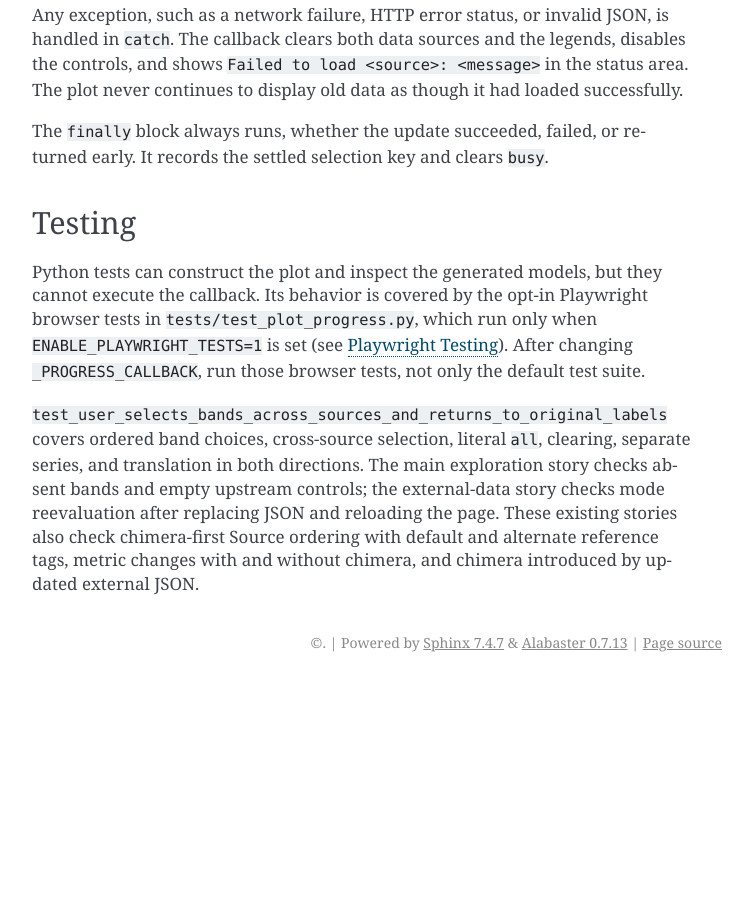
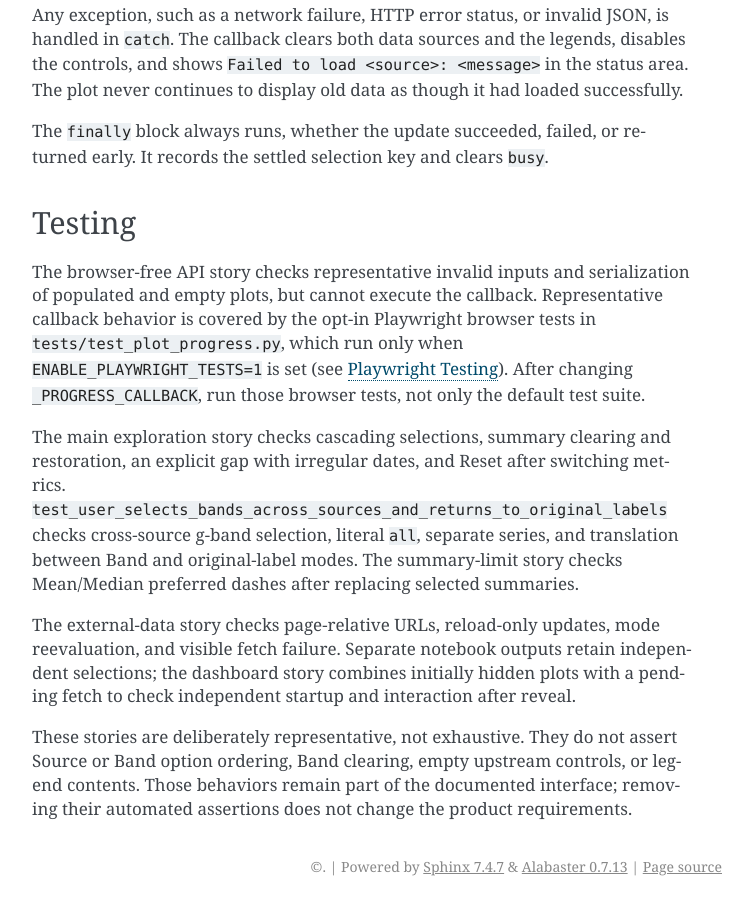
Before and after one commit to lsst/schedview, a Sphinx documentation site: the page built from docs/progress_callback.rst, in a window 1280 px wide and 900 px high, scrolled down 11037 px. Shown: the whole window, without its empty margins (388-1141 px from the left). Built offline with Sphinx 7.4.7, drawn with Linux system fonts in a browser that asks for light colours; before the commit the page ends 11719 px from its top, so only the background shows below that.

Commit message:
More test reduction
Generated using AI

```diff
--- a/docs/progress_callback.rst
+++ b/docs/progress_callback.rst
@@ -559,18 +559,27 @@ returned early. It records the settled selection key and clears ``busy``.
 Testing
 -------
 
-Python tests can construct the plot and inspect the generated models, but
-they cannot execute the callback. Its behavior is covered by the opt-in
+The browser-free API story checks representative invalid inputs and serialization
+of populated and empty plots, but cannot execute the callback. Representative
+callback behavior is covered by the opt-in
 Playwright browser tests in ``tests/test_plot_progress.py``, which run only
 when ``ENABLE_PLAYWRIGHT_TESTS=1`` is set (see :doc:`playwright_testing`).
 After changing ``_PROGRESS_CALLBACK``, run those browser tests, not only the
 default test suite.
 
-``test_user_selects_bands_across_sources_and_returns_to_original_labels``
-covers ordered band choices, cross-source selection, literal ``all``, clearing,
-separate series, and translation in both directions. The main exploration story
-checks absent bands and empty upstream controls; the external-data story checks
-mode reevaluation after replacing JSON and reloading the page.
-These existing stories also check chimera-first Source ordering with default
-and alternate reference tags, metric changes with and without chimera, and
-chimera introduced by updated external JSON.
+The main exploration story checks cascading selections, summary clearing and
+restoration, an explicit gap with irregular dates, and Reset after switching
+metrics. ``test_user_selects_bands_across_sources_and_returns_to_original_labels``
+checks cross-source g-band selection, literal ``all``, separate series, and
+translation between Band and original-label modes. The summary-limit story
+checks Mean/Median preferred dashes after replacing selected summaries.
+
+The external-data story checks page-relative URLs, reload-only updates, mode
+reevaluation, and visible fetch failure. Separate notebook outputs retain
+independent selections; the dashboard story combines initially hidden plots
+with a pending fetch to check independent startup and interaction after reveal.
+
+These stories are deliberately representative, not exhaustive. They do not
+assert Source or Band option ordering, Band clearing, empty upstream controls,
+or legend contents. Those behaviors remain part of the documented interface;
+removing their automated assertions does not change the product requirements.
```
Also changed, not shown: docs/progress.rst (+17 -5 lines), 3 other files.
